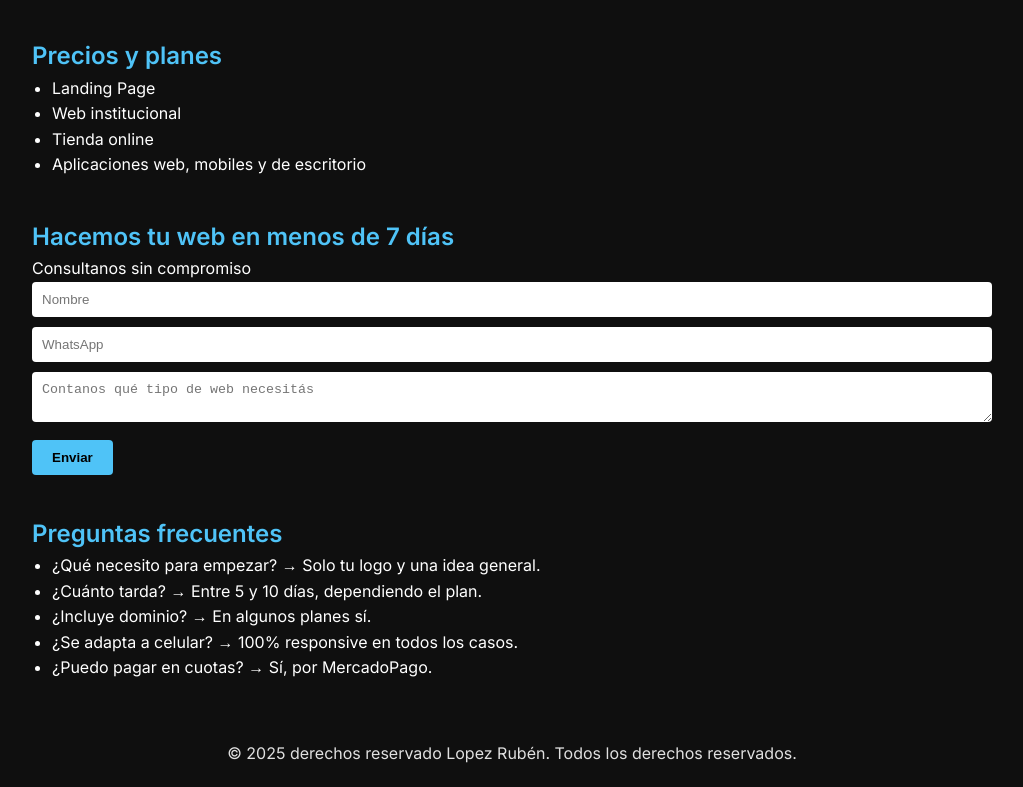
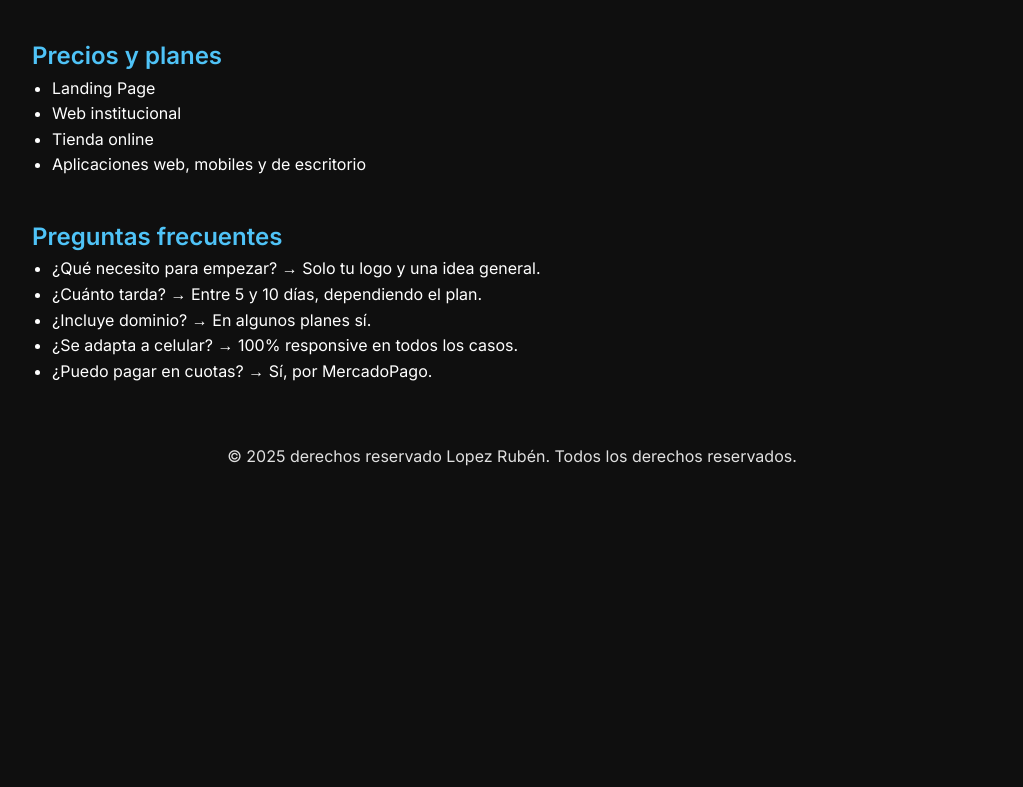
Before and after one commit to rubendevlop/web-ventas, a plain HTML site: page index.html in a window 1280 px wide. Shown: the part 1117-1904 px from the top of the page, without its empty margins (128-1151 px from the left). After the commit the page ends 1607 px from the top, so only its background shows below. Drawn offline with Linux system fonts and the light colour scheme.

Commit message:
Se hizo un cambio

```diff
--- a/index.html
+++ b/index.html
@@ -21,7 +21,7 @@
               <a href="#3">Quiénes somos</a>
               <a href="./pages/galeria.html">Galería</a>
               <a href="#5">Planes</a>
-              <a href="#6">Contacto</a>
+              <a href="https://api.whatsapp.com/send/?phone=15551234567&text&type=phone_number&app_absent=0">Contacto</a>
           </nav>
       </div>
       <div id="1">
@@ -74,15 +74,6 @@
       </ul>
   </section>
 
-  <section class="formulario" id="6">
-      <h2>Hacemos tu web en menos de 7 días</h2>
-      <p>Consultanos sin compromiso</p>
-      <input type="text" placeholder="Nombre">
-      <input type="tel" placeholder="WhatsApp">
-      <textarea placeholder="Contanos qué tipo de web necesitás"></textarea>
-      <button>Enviar</button>
-  </section>
-
   <section>
       <h2>Preguntas frecuentes</h2>
       <ul>
```
